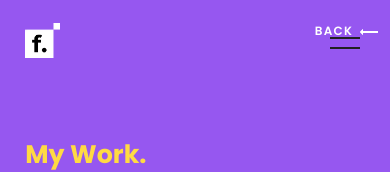
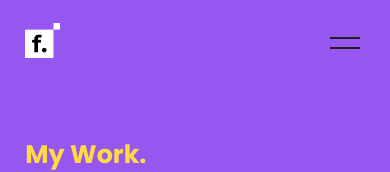
Before and after one commit to FrancisGuedes/francisguedes-website, a React (Create React App) app: page /work in a window 390 px wide. Shown: the top 172 px of the page. Built offline with nearby package versions, Linux system fonts and the light colour scheme.

Commit message:
not showing arrow back while mobile menu shows

```diff
--- a/src/components/arrow-back/arrowBack.css
+++ b/src/components/arrow-back/arrowBack.css
@@ -103,16 +103,20 @@
 }
 
 @media screen and (max-width: 768px) {
-  .corner-project-back {
+  .project-back, .lone-arrow, .corner-project-back {
+    display: none;
+  }
+
+  /* .corner-project-back {
     top: 2.5%;
     right: 3%;
   }
 
   .lone-arrow span.text-back {
     right: 140%;
-  }
+  } */
 }
-
+/*
 @media screen and (max-width: 468px) {
   .text-back {
     font-size: 12px;
@@ -145,4 +149,4 @@
     transition-delay: 0s;
   }
 
-}
+} */
```
